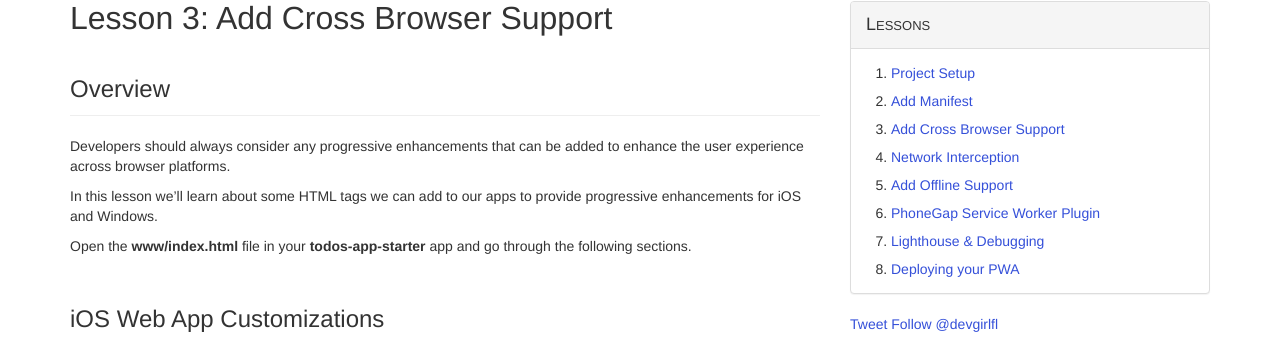
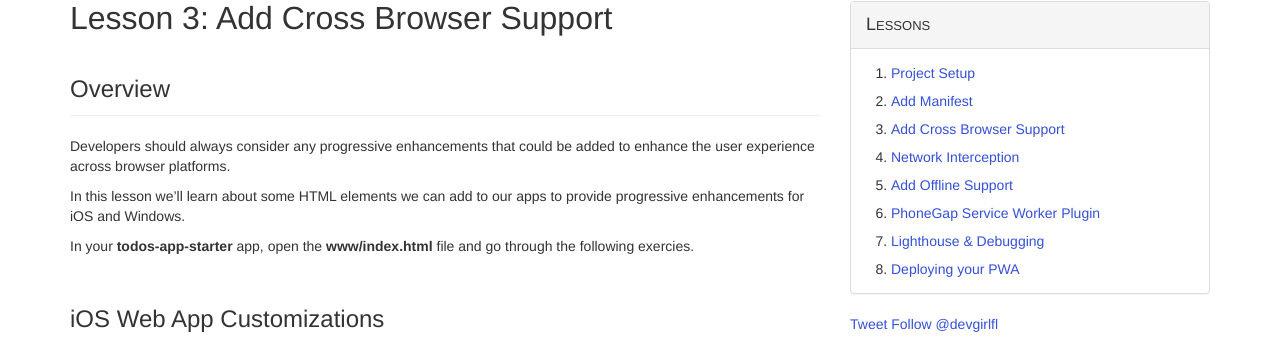
Before and after one commit to hollyschinsky/todos-app-pwa, a Jekyll site: the page built from lesson3.md, in a window 1280 px wide and 900 px high. Shown: the part 93-436 px from the top of the window. Built offline with Jekyll 4.4.1, drawn with Linux system fonts in a browser that asks for light colours; comment, search, counter and statistics services are not loaded.

Commit message:
Minor content updats

```diff
--- a/lesson3.md
+++ b/lesson3.md
@@ -4,11 +4,11 @@ title: Lesson 3&#58; Add Cross Browser Support
 ---
 
 ## Overview
-Developers should always consider any progressive enhancements that can be added to enhance the user experience across browser platforms.
+Developers should always consider any progressive enhancements that could be added to enhance the user experience across browser platforms.
 
-In this lesson we'll learn about some HTML tags we can add to our apps to provide progressive enhancements for iOS and Windows.
+In this lesson we'll learn about some HTML elements we can add to our apps to provide progressive enhancements for iOS and Windows.
 
-Open the **www/index.html** file in your **todos-app-starter** app and go through the following sections.
+In your **todos-app-starter** app, open the **www/index.html** file and go through the following exercies.
 
 ### iOS Web App Customizations
 - Add the `apple-mobile-web-app-capable` meta tag to your app to run in **standalone** (aka fullscreen) mode when launched from the home screen:
```
Also changed, not shown: lesson1.md (+4 -2 lines), lesson2.md (+1 -1 lines), lesson4.md (+1 -1 lines), lesson8.md (+2 -2 lines).
